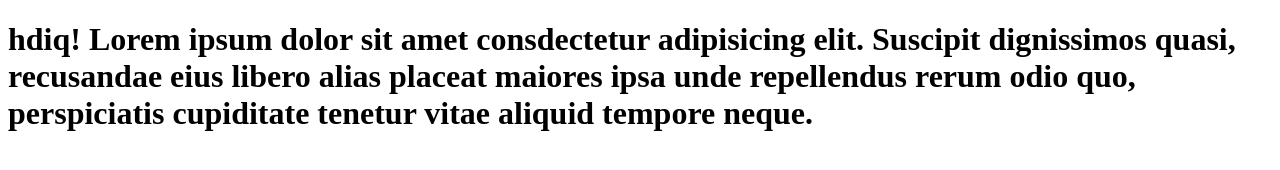
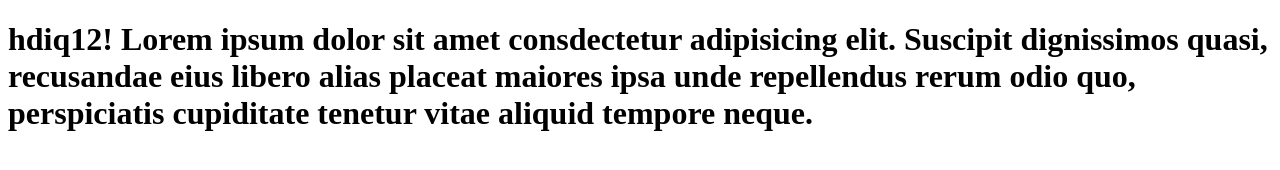
Before and after one commit to blyngo/web-site, a plain HTML site: page index.html in a window 1280 px wide. Drawn offline with Linux system fonts and the light colour scheme.

Commit message:
Add files via upload

```diff
--- a/index.html
+++ b/index.html
@@ -2,11 +2,11 @@
 
     <html>
         <head>
-            <title>study</title>
+            <title>study12</title>
         </head>
 
         <body>
-            <h1>hdiq! Lorem ipsum dolor sit amet consdectetur adipisicing elit. Suscipit dignissimos quasi, recusandae eius libero alias placeat maiores ipsa unde repellendus rerum odio quo, perspiciatis cupiditate tenetur vitae aliquid tempore neque.</h1>
+            <h1>hdiq12! Lorem ipsum dolor sit amet consdectetur adipisicing elit. Suscipit dignissimos quasi, recusandae eius libero alias placeat maiores ipsa unde repellendus rerum odio quo, perspiciatis cupiditate tenetur vitae aliquid tempore neque.</h1>
 
         </body>
     </html>
```
